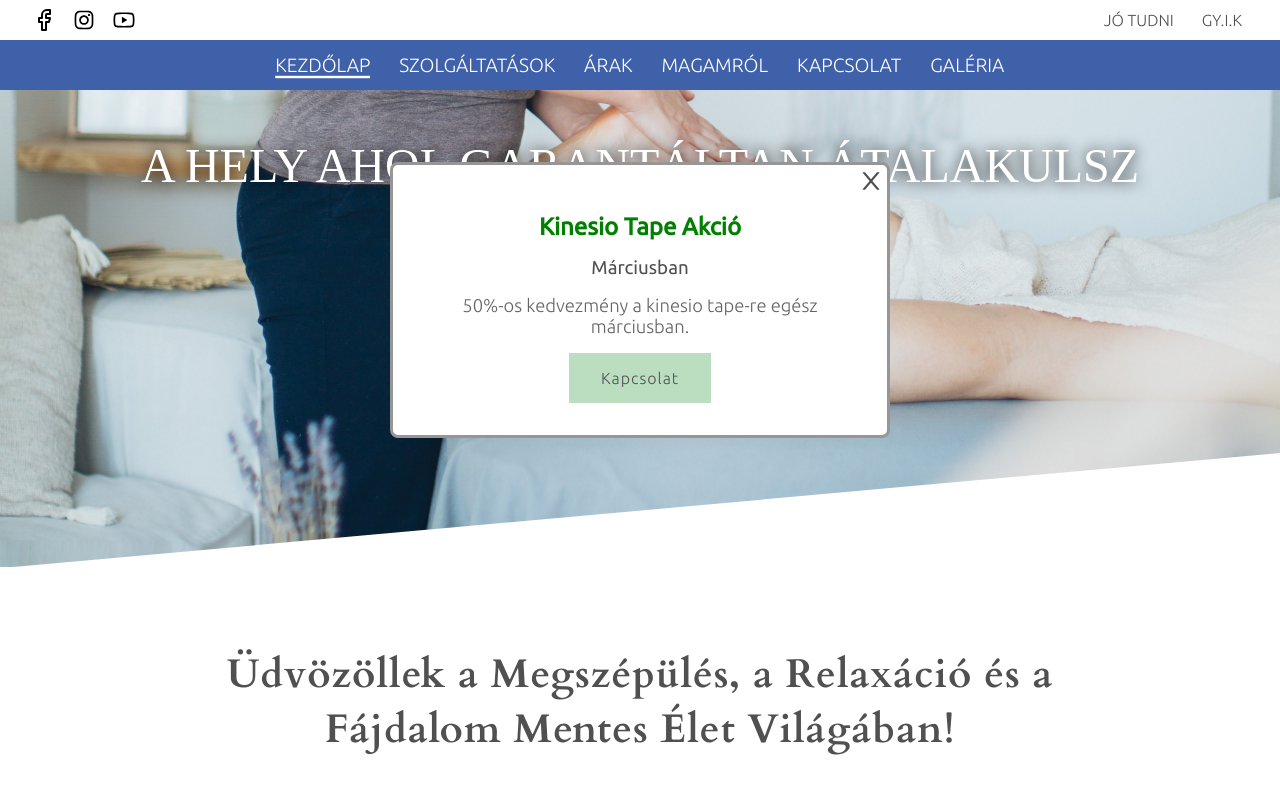
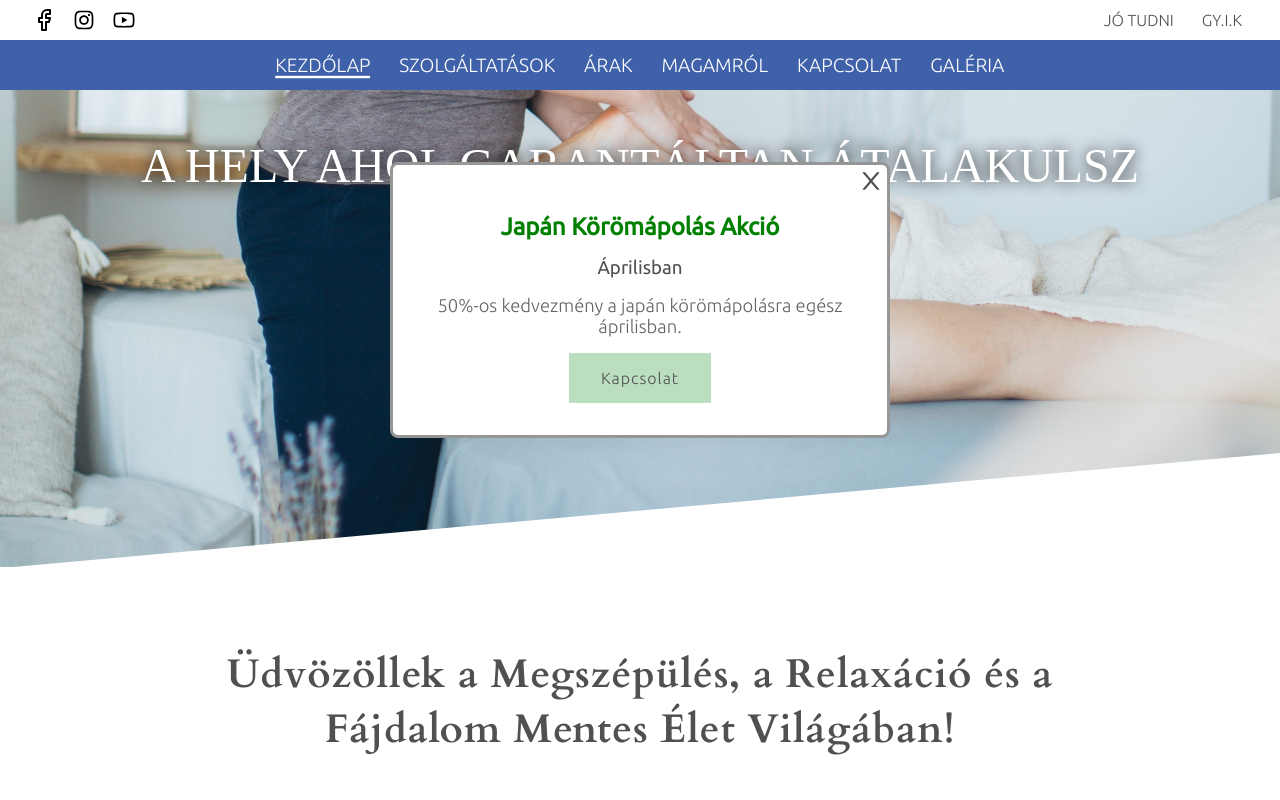
Before and after one commit to Karoly-Git/talpak, a React (Create React App) app: page / in a window 1280 px wide. Shown: the top 800 px of the page. Built offline with nearby package versions, Linux system fonts and the light colour scheme.

Commit message:
April discount update

```diff
--- a/src/App.js
+++ b/src/App.js
@@ -101,11 +101,19 @@ export default function App() {
             </p>
           </>}
 
-          {true && <>
+          {false && <>
             <h2>Kinesio Tape Akció</h2>
             <h3>Márciusban</h3>
             <p>
               50%-os kedvezmény a kinesio tape-re egész márciusban.
+            </p>
+          </>}
+
+          {true && <>
+            <h2>Japán Körömápolás Akció</h2>
+            <h3>Áprilisban</h3>
+            <p>
+              50%-os kedvezmény a japán körömápolásra egész áprilisban.
             </p>
           </>}
 
```
Also changed, not shown: 1 other file (tests, documents, lock files or other folders).
